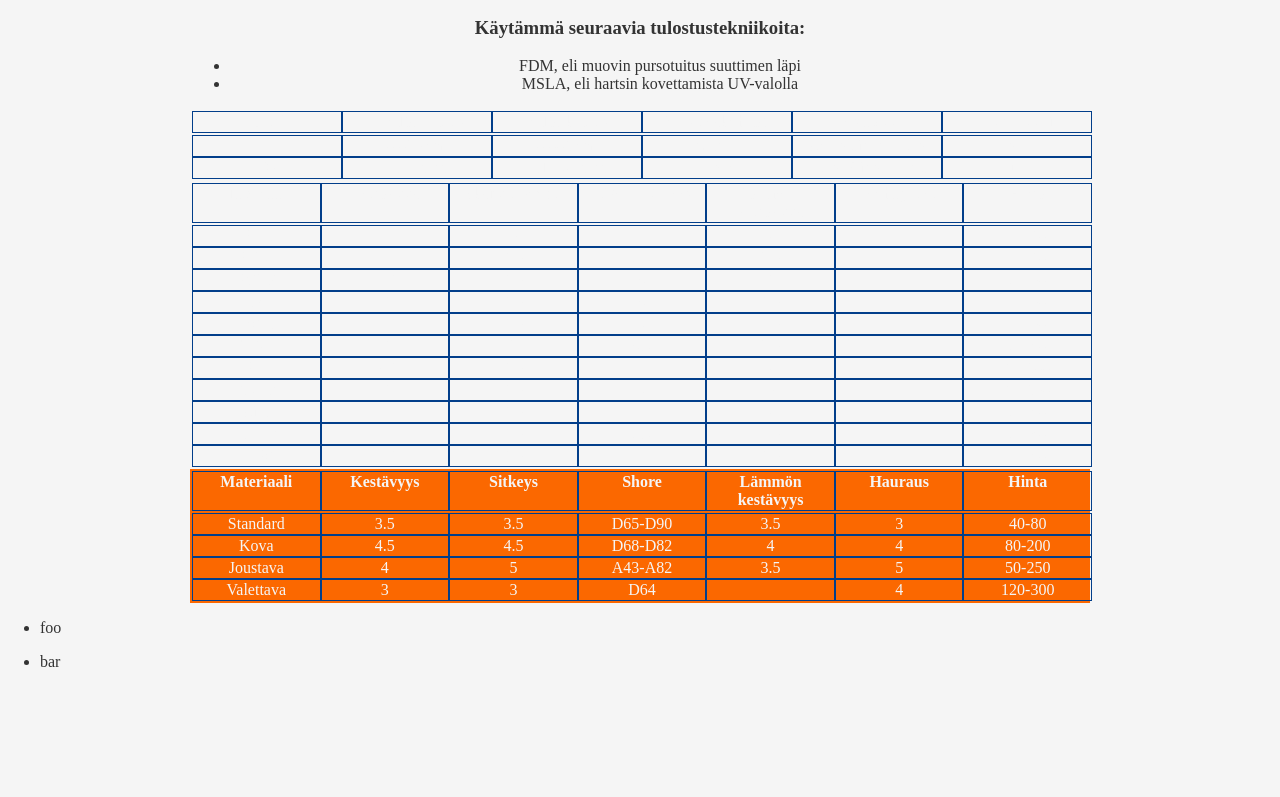
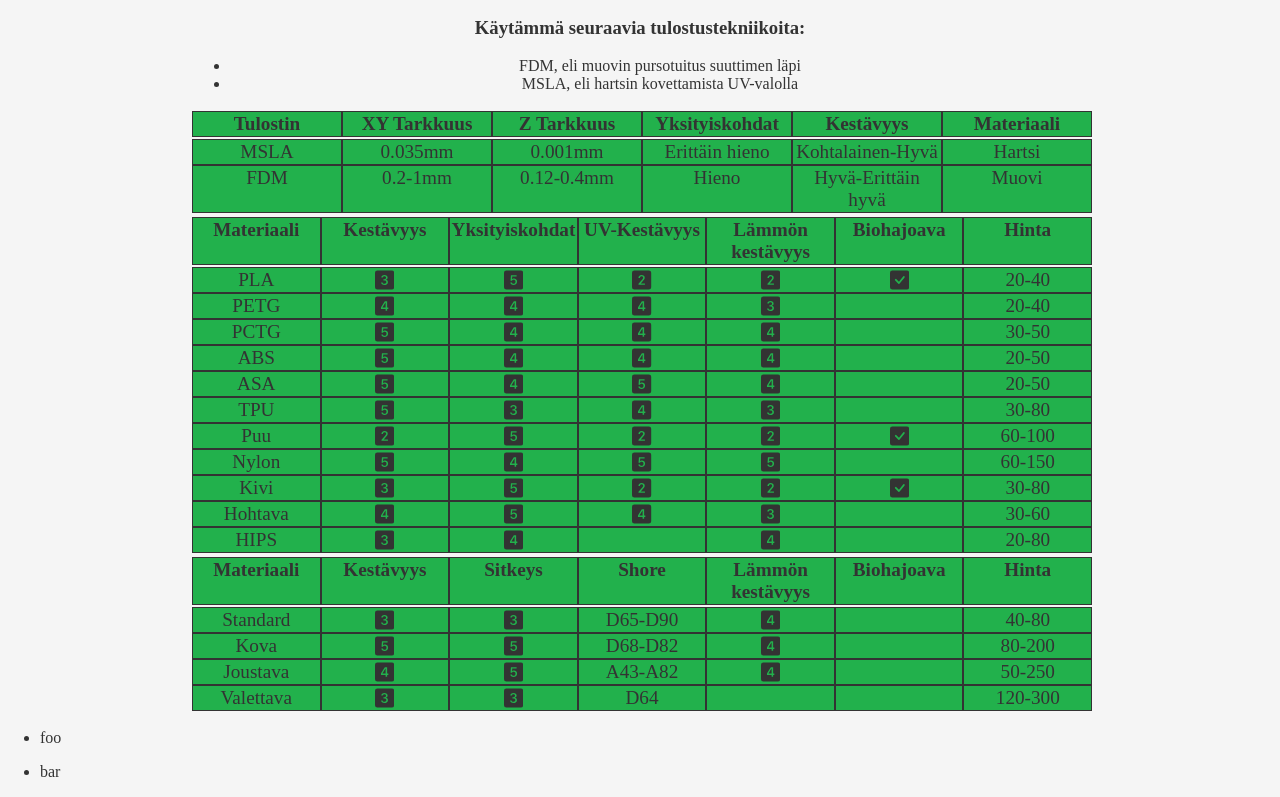
Before and after one commit to Vilunki15/vt3d, a React (Create React App) app: page / in a window 1280 px wide. Shown: the part 991-1788 px from the top of the page. Before the commit the page ends 1678 px from the top, so only its background shows below. Built offline with nearby package versions, Linux system fonts and the light colour scheme.

Commit message:
Styling tables and added bs icons

```diff
--- a/src/App.sass
+++ b/src/App.sass
@@ -20,15 +20,21 @@ img
   margin: 0
   flex-wrap: wrap
   justify-content: space-evenly
+  background-color: $accent
 
 .testi
   flex: 1
-  border: 1px solid $secondary
+  border: 1px solid $text
   margin: 0
-  color: $backround
+  font-size: 1.2em
 
-.moii
-  background-color: $primary
+  color: $text
+
+svg
+  display: block
+  margin: 0 auto
+  height: 100%
+
 
 .main-body
   max-width: 900px
--- a/src/Tables.js
+++ b/src/Tables.js
@@ -1,20 +1,28 @@
 import React from "react";
 import { useState } from "react";
 import "./App.sass"
+import { BsFillCheckSquareFill as CheckMark,
+    Bs1SquareFill as One,
+    Bs2SquareFill as Two,
+    Bs3SquareFill as Three,
+    Bs4SquareFill as Four,
+    Bs5SquareFill as Five
+} from "react-icons/bs"
 
 /* Resins */
 
 const RTable = [
-    ["Materiaali", "Kestävyys", "Sitkeys", "Shore", "Lämmön kestävyys", "Hauraus", "Hinta"],
-    ["Standard", 3.5, 3.5, "D65-D90", 3.5, 3, "40-80"],
-    ["Kova", 4.5, 4.5, "D68-D82", 4, 4, "80-200"],
-    ["Joustava", 4, 5, "A43-A82", 3.5, 5, "50-250"],
-    ["Valettava", 3, 3, "D64", "", 4, "120-300"]
+    ["Materiaali", "Kestävyys", "Sitkeys", "Shore", "Lämmön kestävyys", "Biohajoava", "Hinta"],
+    ["Standard", <Three />, <Three />, "D65-D90", <Four />, "", "40-80"],
+    ["Kova", <Five />, <Five />, "D68-D82", <Four />, "", "80-200"],
+    ["Joustava", <Four />, <Five />, "A43-A82", <Four />, "", "50-250"],
+    ["Valettava", <Three />, <Three />, "D64", "", "", "120-300"]
 ];
+
 
 export const DesktopResinTable = () => {
     return(
-        <div className="moii">
+
         <table className="resin-table">
             <thead>
                 <tr className="laatikko">
@@ -33,7 +41,7 @@ export const DesktopResinTable = () => {
                 ))}
             </tbody>
         </table>
-        </div>
+
     );
 };
 
@@ -83,18 +91,19 @@ export const MobileResinTable = () => {
 
 const FTable = [
     ["Materiaali", "Kestävyys", "Yksityiskohdat", "UV-Kestävyys", "Lämmön kestävyys", "Biohajoava", "Hinta"],
-    ["PLA", 3, 5, 2, 2, "x", "20-40"],
-    ["PETG", 4, 4.5, 3.5, 3.5, "", "20-40"],
-    ["PCTG", 4.5, 4.5, 4, 4, "", "30-50"],
-    ["ABS", 5, 4.5, 4, 4.5, "", "20-50"],
-    ["ASA", 4.5, 4.5, 5, 4.5, "", "20-50"],
-    ["TPU", 5, 3, 4.5, 3.5, "", "30-80"],
-    ["Puu", 2.5, 4.5, 2, 2, "x", "60-100"],
-    ["Nylon", 5, 4.5, 5, 5, "", "60-150"],
-    ["Kivi", 3, 4.5, 2, 2, "x", "30-80"],
-    ["Hohtava", 4, 4.5, 3.5, 3.5, "", "30-60"],
-    ["HIPS", 4.5, 4.5, "", 4.5, "", "20-80"]
+    ["PLA", <Three />, <Five />, <Two />, <Two />, <CheckMark />, "20-40"],
+    ["PETG", <Four />, <Four />, <Four />, <Three />, "", "20-40"],
+    ["PCTG", <Five />, <Four />, <Four />, <Four />, "", "30-50"],
+    ["ABS", <Five />, <Four />, <Four />, <Four />, "", "20-50"],
+    ["ASA", <Five />, <Four />, <Five />, <Four />, "", "20-50"],
+    ["TPU", <Five />, <Three />, <Four />, <Three />, "", "30-80"],
+    ["Puu", <Two />, <Five />, <Two />, <Two />, <CheckMark />, "60-100"],
+    ["Nylon", <Five />, <Four />, <Five />, <Five />, "", "60-150"],
+    ["Kivi", <Three />, <Five />, <Two />, <Two />, <CheckMark />, "30-80"],
+    ["Hohtava", <Four />, <Five />, <Four />, <Three />, "", "30-60"],
+    ["HIPS", <Three />, <Four />, "", <Four />, "", "20-80"]
 ];
+
 
 export const DesktopFilamentTable = () => {
     return(
```
